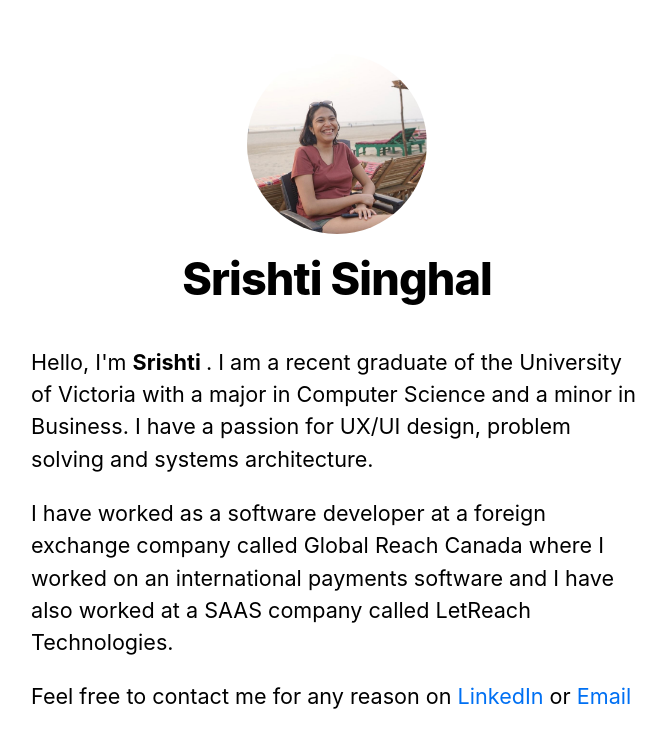
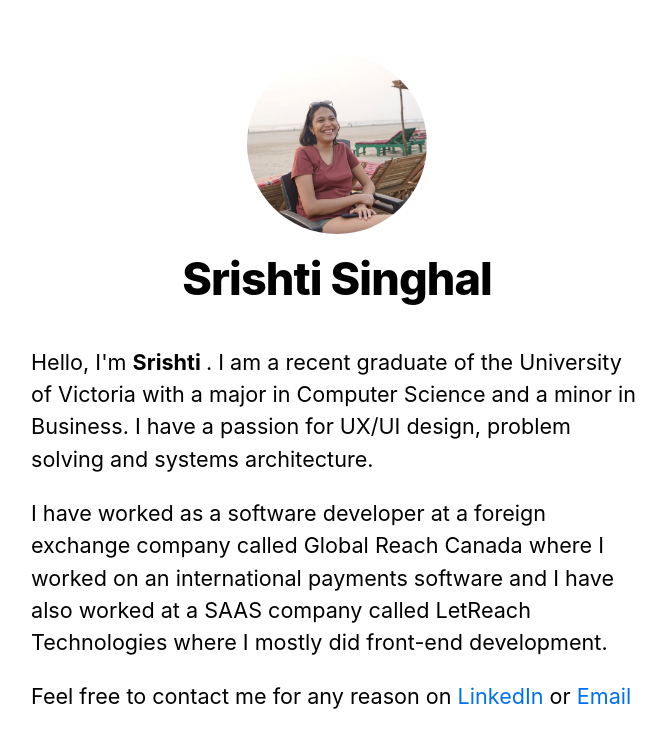
Before and after one commit to SrishtiSinghal/portfolio, a Next.js app: page / in a window 1280 px wide. Shown: the top 748 px of the page, without its empty margins (303-969 px from the left). Built offline with nearby package versions, Linux system fonts and the light colour scheme.

Commit message:
more stuff

```diff
--- a/pages/index.js
+++ b/pages/index.js
@@ -13,7 +13,7 @@ export default function Home() {
          with a major in Computer Science and a minor in Business. I have a passion for UX/UI design, problem solving and systems
          architecture.</p>
         <p> I have worked as a software developer at a foreign exchange company called Global Reach Canada where I worked on an international payments
-           software and I have also worked at a SAAS company called LetReach Technologies. </p>
+           software and I have also worked at a SAAS company called LetReach Technologies where I mostly did front-end development. </p>
         <p>
         Feel free to contact me for any reason on <a href= "https://www.linkedin.com/in/srishti98/">LinkedIn </a> or
          <a href="mailto:singhalsrishti98@gmail.com"> Email </a>
```
